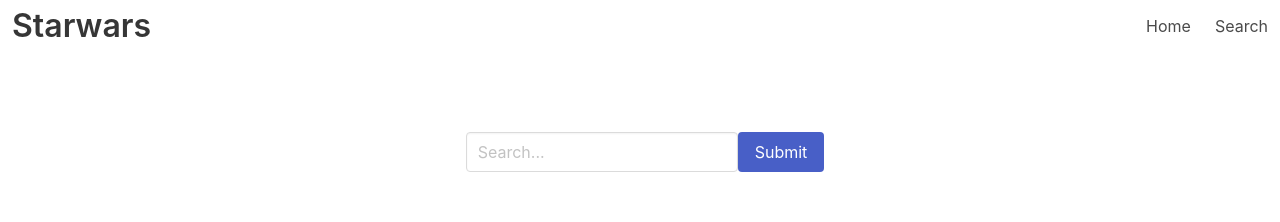
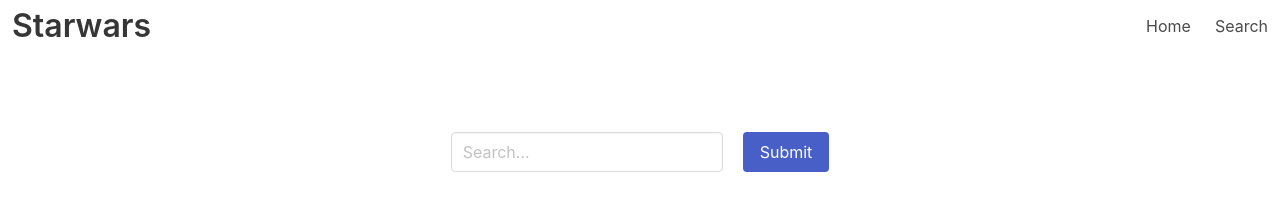
Before and after one commit to madebycollins/sovtechswapp, a Next.js app in the folder client/: page /search in a window 1280 px wide. Shown: the top 222 px of the page. Built offline with nearby package versions, Linux system fonts and the light colour scheme.

Commit message:
Fixed button CSS not applying

```diff
--- a/client/pages/search.js
+++ b/client/pages/search.js
@@ -3,13 +3,16 @@ export default function Home() {
         display: "flex",
         flexDirection: "row",
         justifyContent: "between",
-        marginLeft: "10px"
+    }
+
+    const button_style = {
+        marginLeft: "20px"
     }
 
     return (
         <div style={style}>
             <input className="input" type="text" placeholder="Search..." />
-            <div className="field is-grouped">
+            <div style={button_style} className="field is-grouped">
                 <div className="control">
                     <button className="button is-link">Submit</button>
                 </div>
```
